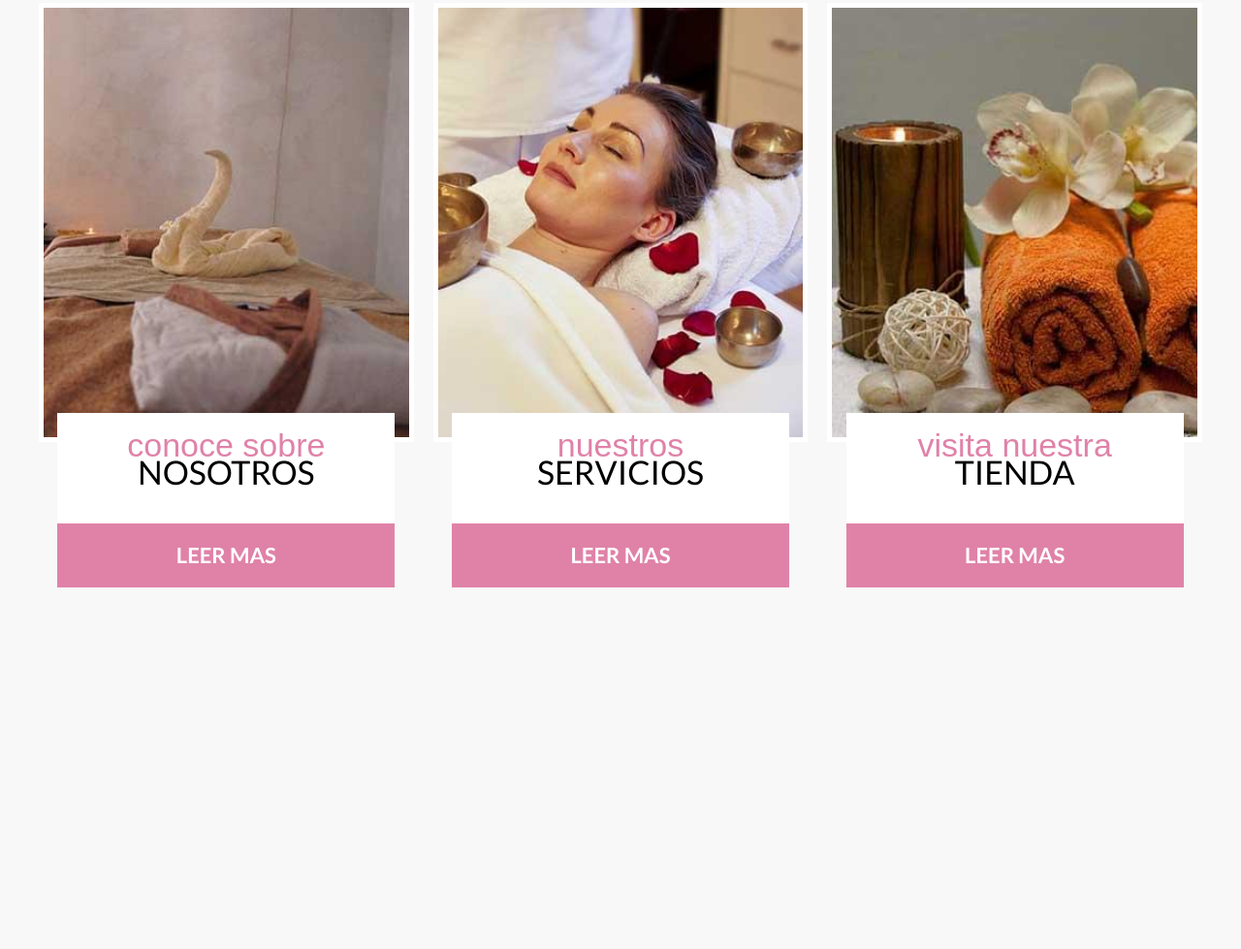
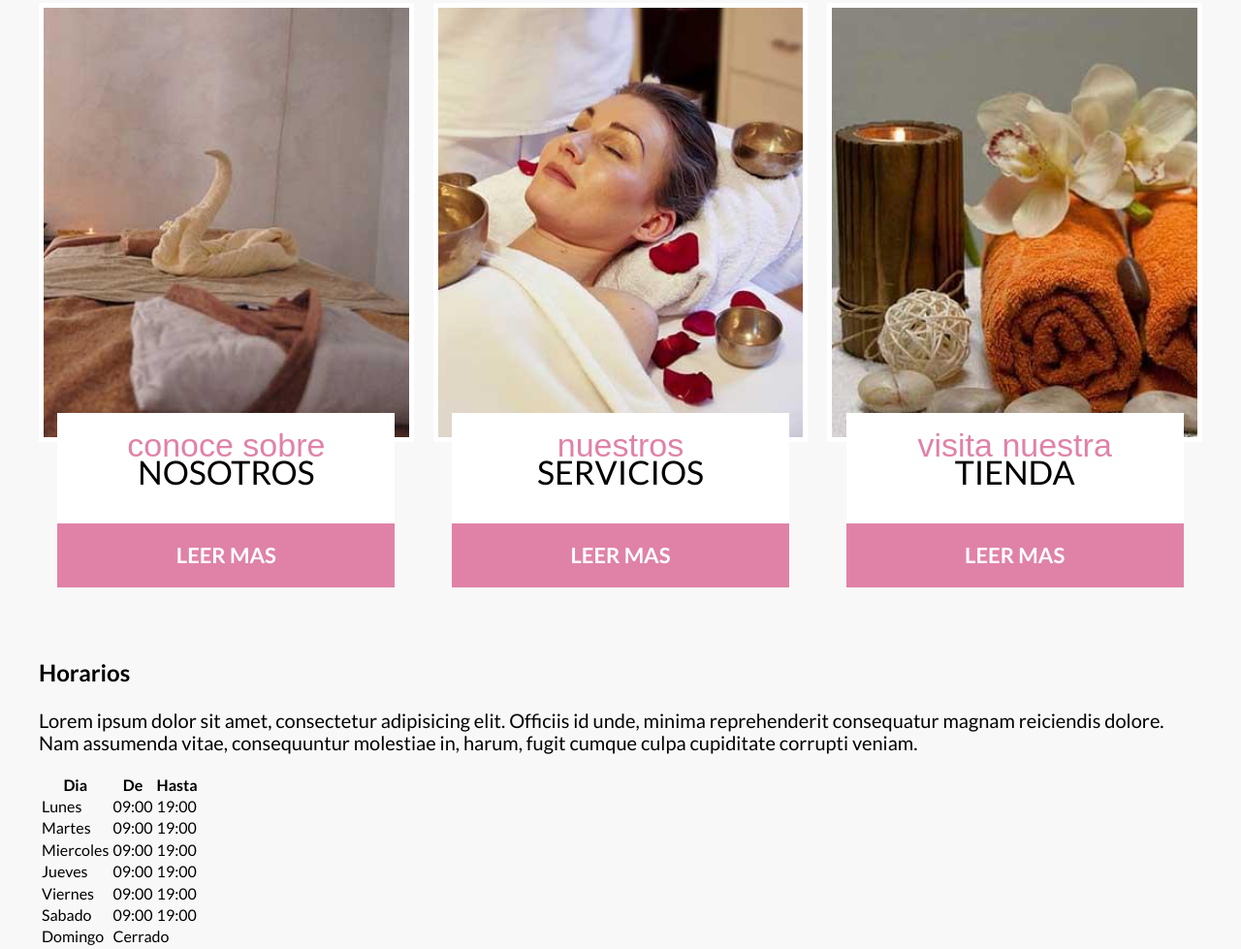
Before and after one commit to Geinersb/SPA-Web, a website: page index.html in a window 1280 px wide. Shown: the part 1288-2267 px from the top of the page at 97% size. Before the commit the page ends 1944 px from the top, so only its background shows below. Drawn offline with Linux system fonts and the light colour scheme; a web font is replaced by a local one.

Commit message:
se inicia seccion de horarios

```diff
--- a/index.html
+++ b/index.html
@@ -109,6 +109,72 @@
     </section>
 
 
+    <!-- SECCION DE HORARIOS -->
+<section class="horario">
+    <div class="horario__grid contenedor">
+        <div class="horario__contenido">
+            <h3 class="horario__heading">Horarios</h3>
+            <p class="horario__texto">Lorem ipsum dolor sit amet, consectetur adipisicing elit. Officiis id unde, minima reprehenderit consequatur magnam reiciendis dolore. Nam assumenda vitae, consequuntur molestiae in, harum, fugit cumque culpa cupiditate corrupti veniam.</p>
+
+            <table class="tabla">
+                <thead class="tabla__thead">
+                    <tr>
+                        <th class="tabla__th">Dia</th>
+                        <th class="tabla__th">De</th>
+                        <th class="tabla__th">Hasta</th>
+                    </tr>
+                </thead>
+
+                <tbody class="tabla__tbody">
+                    <tr class="tabla__tr">
+                        <td class="tabla__td">Lunes</td>
+                        <td class="tabla__td">09:00</td>
+                        <td class="tabla__td">19:00</td>
+                    </tr>
+                    <tr class="tabla__tr">
+                        <td class="tabla__td">Martes</td>
+                        <td class="tabla__td">09:00</td>
+                        <td class="tabla__td">19:00</td>
+                    </tr>
+                    <tr class="tabla__tr">
+                        <td class="tabla__td">Miercoles</td>
+                        <td class="tabla__td">09:00</td>
+                        <td class="tabla__td">19:00</td>
+                    </tr>
+                    <tr class="tabla__tr">
+                        <td class="tabla__td">Jueves</td>
+                        <td class="tabla__td">09:00</td>
+                        <td class="tabla__td">19:00</td>
+                    </tr>
+                    <tr class="tabla__tr">
+                        <td class="tabla__td">Viernes</td>
+                        <td class="tabla__td">09:00</td>
+                        <td class="tabla__td">19:00</td>
+                    </tr>
+                    <tr class="tabla__tr">
+                        <td class="tabla__td">Sabado</td>
+                        <td class="tabla__td">09:00</td>
+                        <td class="tabla__td">19:00</td>
+                    </tr>
+                    <tr class="tabla__tr">
+                        <td class="tabla__td">Domingo</td>
+                        <td class="tabla__td" colspan="2">Cerrado</td>
+
+                    </tr>
+                </tbody>
+
+
+            </table>
+
+        </div>
+    </div>
+</section>
+
+
+
+
+
+
 
 </body>
 
```
